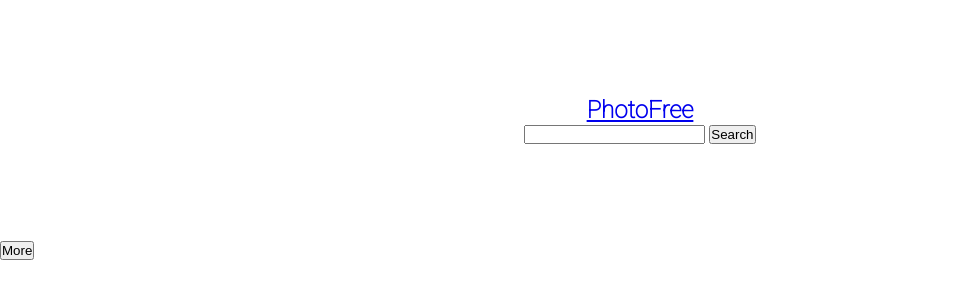
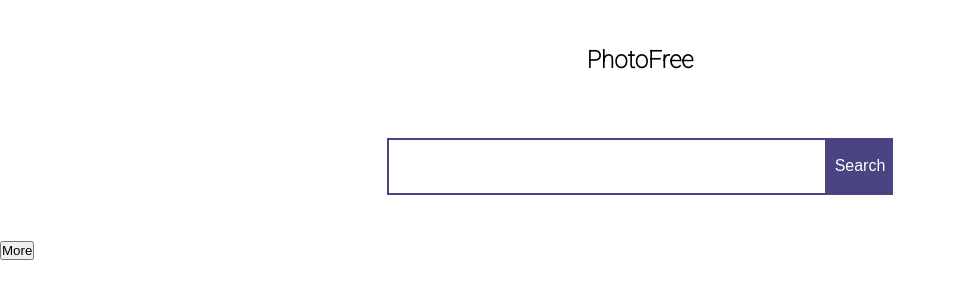
Before and after one commit to KristianPeterZwart/photofree, a plain HTML site: page index.html in a window 1280 px wide. Shown: the whole page, without its empty margins (0-956 px from the left). Drawn offline with Linux system fonts and the light colour scheme.

Commit message:
Update style.css

```diff
--- a/style.css
+++ b/style.css
@@ -14,3 +14,35 @@ header {
     justify-content: center;
     align-items: center;
 }
+
+header h2 {
+    padding: 2rem;
+}
+
+#logo {
+    text-decoration: none;
+    color: black;
+}
+
+.search-form {
+    padding: 2rem;
+    display: flex;
+}
+
+.search-form input{
+    font-size: 2rem;
+    padding: 0.5rem;
+    width: 100%;
+    border: none;
+    border: 1px;
+    border: 2px solid rgb(74,68,131);
+}
+
+.search-form button{
+    border: none;
+    padding: 0.5rem;
+    font-size: 1rem;
+    background:  rgb(74,68,131);
+    color: white;
+    cursor: pointer;
+}
```
